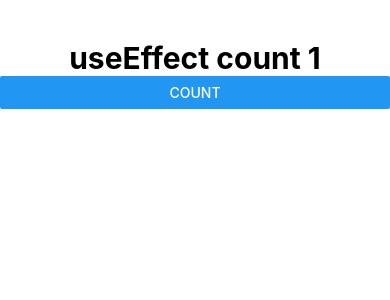
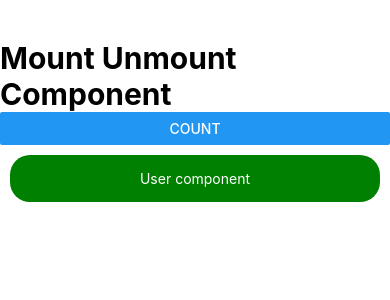
Before and after one commit to Rohit-Nandagawali/learning_react_native, a React Native app: screen / in a window 390 px wide. Both pictures are taken after a click on the button "COUNT". Shown: the top 300 px of the page. Built offline with nearby package versions, Linux system fonts and the light colour scheme.

Commit message:
unmount and mount component
we can unmount and mount component using state and ternary operator, if state is false then unmount else mount

```diff
--- a/App.tsx
+++ b/App.tsx
@@ -15,20 +15,26 @@ import {
 
 
 function App(): JSX.Element {
+  const [display, setDisplay] =useState(false)
 
-  const [count, setCount]=useState(0)
-  useEffect(()=>{
-    console.warn("useEffect called"); //on state change
-
-  },[]) //use [] to call only at componentDidMount
   return (
     <View >
-      <Text style={{ fontSize: 30, fontWeight: 'bold', marginTop: 40, alignSelf: 'center' }}>useEffect count {count}</Text>
+      <Text style={{ fontSize: 30, fontWeight: 'bold', marginTop: 40, alignSelf: 'center' }}>Mount Unmount Component</Text>
 
-      <Button title='Count' onPress={()=>setCount(count+1) }></Button>
+      <Button title='Count' onPress={()=>setDisplay(!display)} ></Button>
+
+      {display?<UserComponent/>:null}
 
     </View>
   );
+}
+
+const UserComponent = () => {
+  return (
+    <View style={Internalstyles.Button}>
+      <Text style={{color:"white"}}>User component</Text>
+    </View>
+   );
 }
 
 
```
